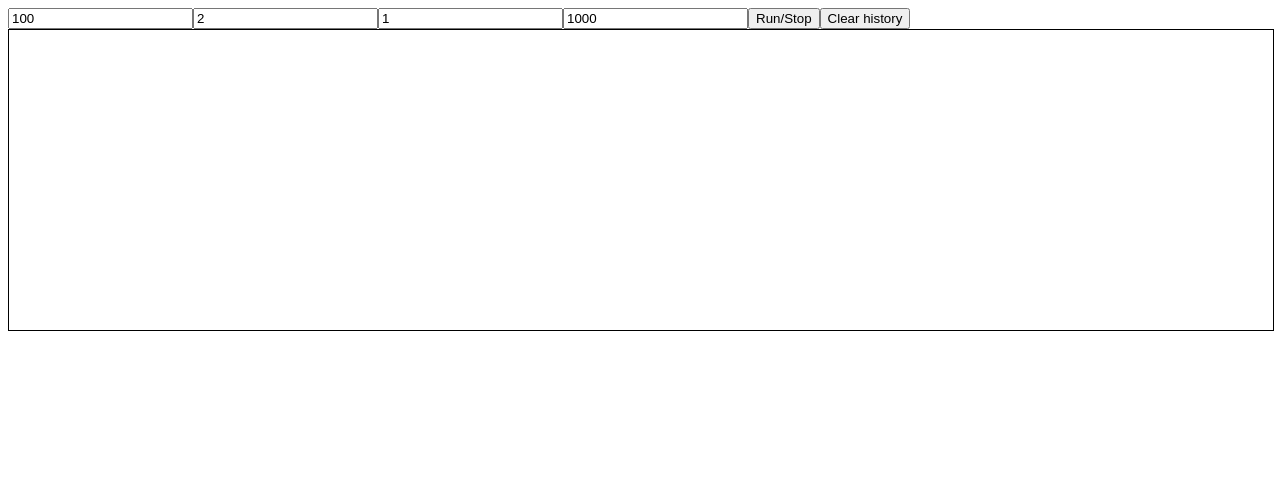
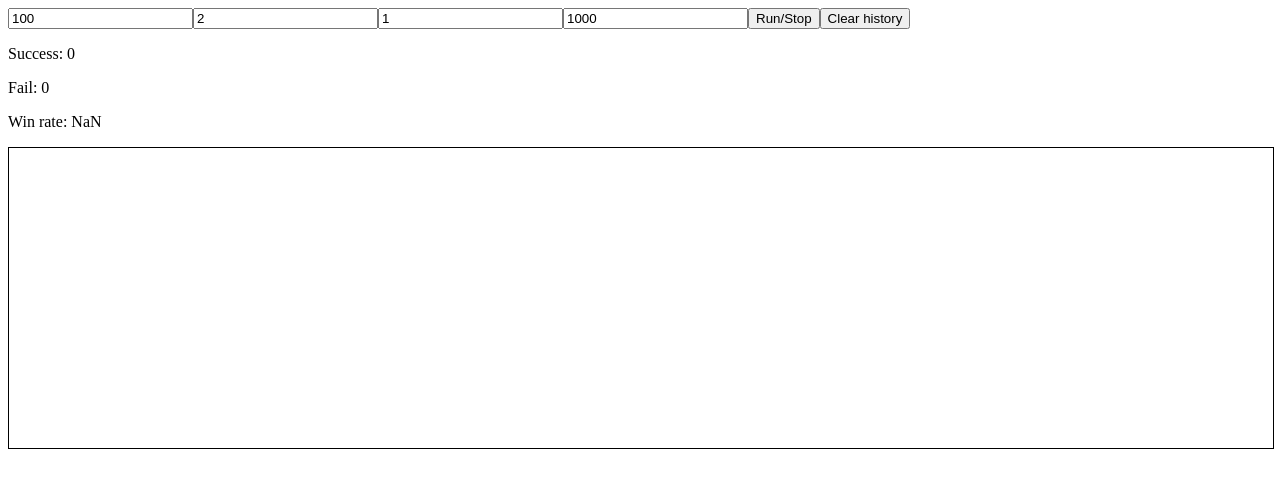
Before and after one commit to Vishota/bets, a Vue app: page / in a window 1280 px wide. Shown: the top 488 px of the page. Built offline with nearby package versions, Linux system fonts and the light colour scheme.

Commit message:
Update BetsComponent.vue
success, fail, win rate

```diff
--- a/src/components/BetsComponent.vue
+++ b/src/components/BetsComponent.vue
@@ -11,6 +11,7 @@
     var betMaker = ref(new BetMaker(1000));
 
     var runs = ref(false);
+    var fail = ref(0), success = ref(0);
 
     function addElement(element : HistoryElement) {
         elements.value.unshift(element);
@@ -39,6 +40,8 @@
             casino.value.balance = 100;
             //runs.value = false;
             addElement(info);
+            if(e === 'Not enoung money') fail.value++;
+            else success.value++;
         }
 
         setTimeout( makeBet );
@@ -55,5 +58,8 @@
     <input :disabled="runs" placeholder="Aim" v-model="betMaker.aim">
     <button @click="onRunClicked">Run/Stop</button>
     <button @click="onEraseClicked">Clear history</button>
+    <p>Success: {{ success }}</p>
+    <p>Fail: {{ fail }}</p>
+    <p>Win rate: {{ success/(success+fail) }}</p>
     <HistoryComponent :elements="elements" />
 </template>
```
